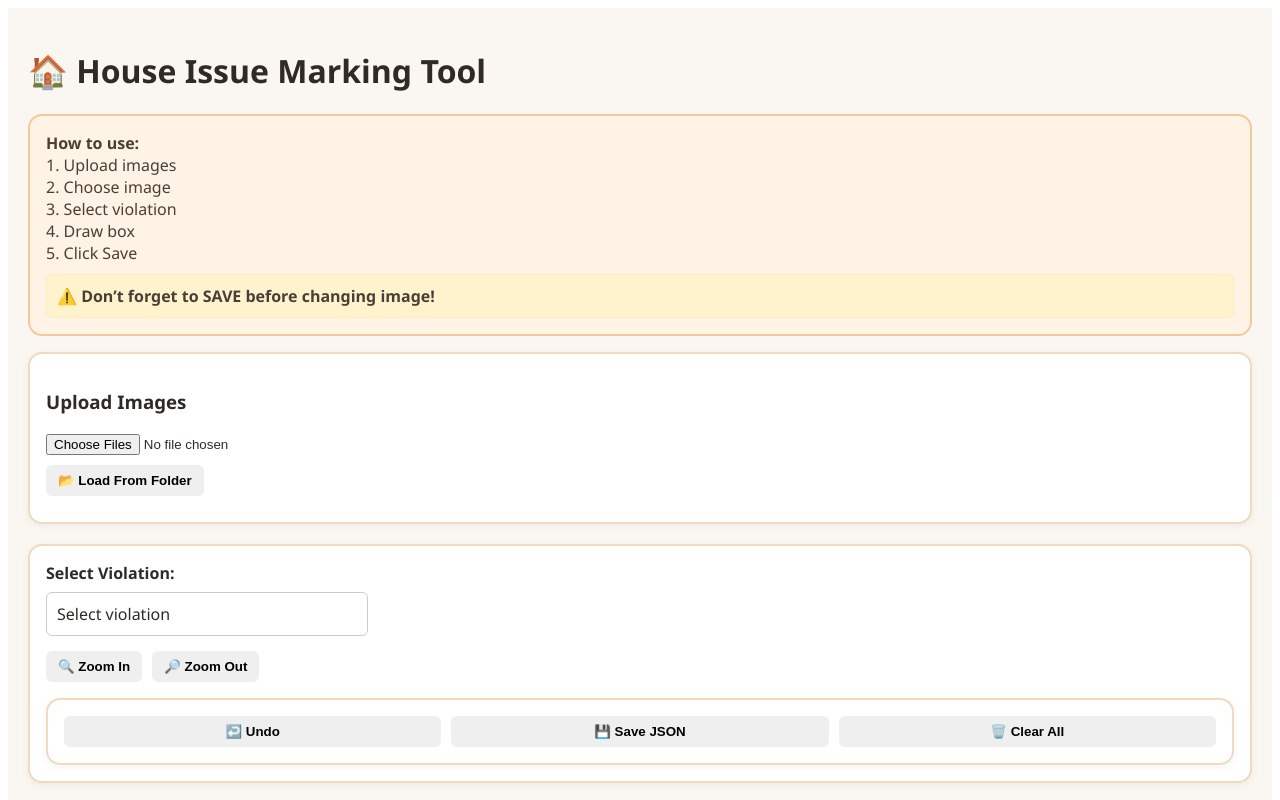
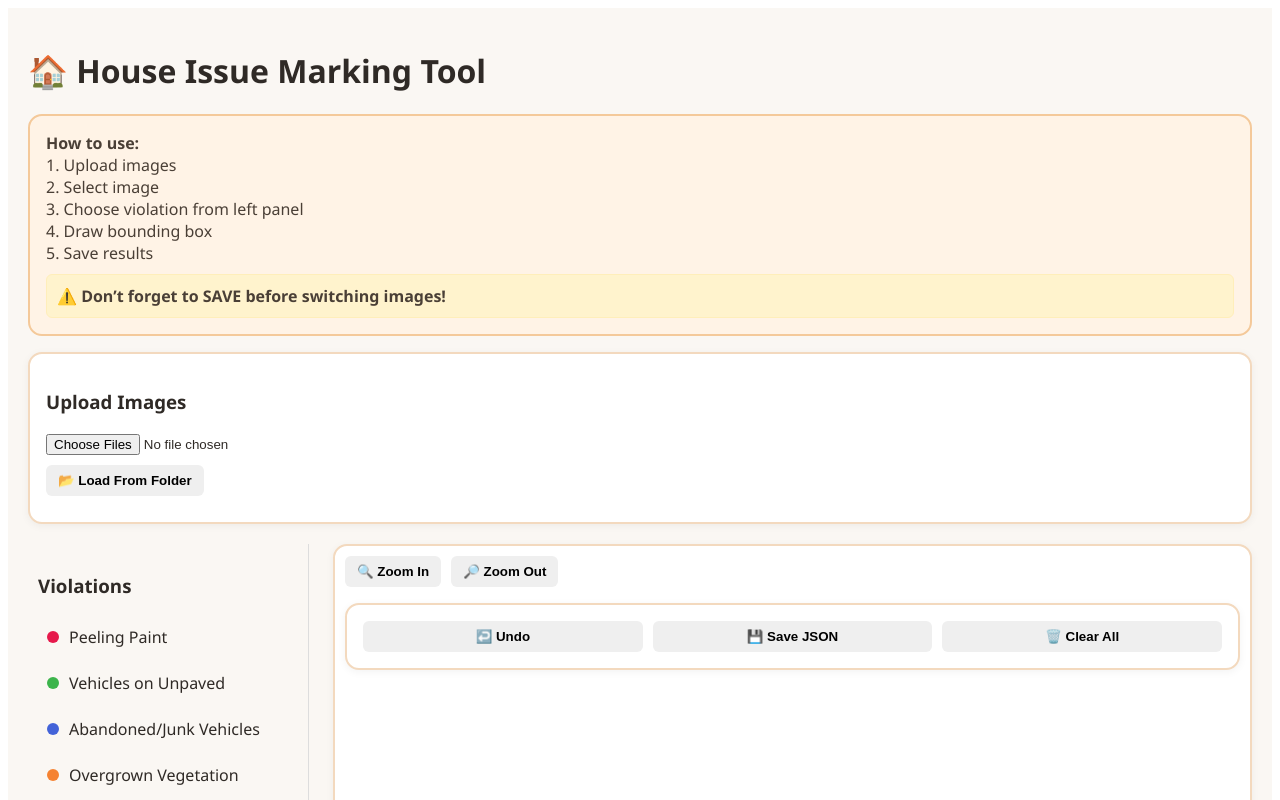
Before and after one commit to adullagayathri/housing_violations, a React (Create React App) app in the folder frontend/: page / in a window 1280 px wide. Shown: the top 800 px of the page. Built offline with nearby package versions, Linux system fonts and the light colour scheme.

Commit message:
Update App.js

```diff
--- a/frontend/src/App.js
+++ b/frontend/src/App.js
@@ -29,10 +29,10 @@ function App() {
   const [imageSource, setImageSource] = useState("Upload Images");
 
   const [scale, setScale] = useState(1);
-  const [showDropdown, setShowDropdown] = useState(false);
 
   const stageRef = useRef(null);
 
+  // reset zoom when image changes
   useEffect(() => {
     setScale(1);
   }, [selectedImage]);
@@ -87,10 +87,10 @@ function App() {
       <div className="help-box">
         <b>How to use:</b><br />
         1. Upload images<br />
-        2. Choose image<br />
-        3. Select violation<br />
-        4. Draw box<br />
-        5. Click Save
+        2. Select image<br />
+        3. Choose violation from left panel<br />
+        4. Draw bounding box<br />
+        5. Save results
 
         <div style={{
           marginTop: "10px",
@@ -100,11 +100,11 @@ function App() {
           borderRadius: "6px",
           fontWeight: "bold"
         }}>
-          ⚠️ Don’t forget to SAVE before changing image!
+          ⚠️ Don’t forget to SAVE before switching images!
         </div>
       </div>
 
-      {/* IMAGE SOURCE */}
+      {/* UPLOAD */}
       <UploadPanel
         images={images}
         setImages={setImages}
@@ -117,7 +117,9 @@ function App() {
           <label style={{ fontWeight: "bold", fontSize: "16px" }}>
             Change Image Here:
           </label>
+
           <br />
+
           <select
             value={selectedImage}
             onChange={(e) => setSelectedImage(e.target.value)}
@@ -130,89 +132,69 @@ function App() {
             }}
           >
             {Object.keys(images).map((img) => (
-              <option key={img} value={img}>{img}</option>
+              <option key={img} value={img}>
+                {img}
+              </option>
             ))}
           </select>
         </div>
       )}
 
-      <div className="main-content">
-        <div className="canvas-panel">
+      {/* MAIN LAYOUT */}
+      <div className="main-content" style={{ display: "flex" }}>
 
-          {/* VIOLATION DROPDOWN */}
-          <div style={{ marginBottom: "15px", position: "relative" }}>
-            <label style={{ fontWeight: "bold" }}>Select Violation:</label>
+        {/* LEFT SIDEBAR */}
+        <div
+          style={{
+            width: "260px",
+            borderRight: "1px solid #ddd",
+            padding: "10px",
+          }}
+        >
+          <h3>Violations</h3>
 
+          {Object.keys(VIOLATION_COLORS).map((v) => (
             <div
-              onClick={() => setShowDropdown(!showDropdown)}
+              key={v}
+              onClick={() => setSelectedViolation(v)}
               style={{
-                marginTop: "8px",
-                padding: "10px",
-                border: "1px solid #ccc",
+                display: "flex",
+                alignItems: "center",
+                padding: "8px",
+                marginBottom: "6px",
+                cursor: "pointer",
                 borderRadius: "6px",
-                width: "300px",
-                cursor: "pointer",
-                background: "#fff",
+                border:
+                  selectedViolation === v
+                    ? "1px solid #999"
+                    : "1px solid transparent",
+                background: "transparent",
               }}
             >
-              {selectedViolation ? (
-                <div style={{ display: "flex", alignItems: "center" }}>
-                  <div style={{
-                    width: "12px",
-                    height: "12px",
-                    borderRadius: "50%",
-                    background: VIOLATION_COLORS[selectedViolation],
-                    marginRight: "10px"
-                  }} />
-                  {selectedViolation}
-                </div>
-              ) : "Select violation"}
+              {/* color circle */}
+              <div
+                style={{
+                  width: "12px",
+                  height: "12px",
+                  borderRadius: "50%",
+                  backgroundColor: VIOLATION_COLORS[v],
+                  marginRight: "10px",
+                }}
+              />
+              {v}
             </div>
+          ))}
+        </div>
 
-            {showDropdown && (
-              <div style={{
-                position: "absolute",
-                top: "70px",
-                width: "300px",
-                border: "1px solid #ccc",
-                background: "#fff",
-                zIndex: 10,
-                maxHeight: "200px",
-                overflowY: "auto"
-              }}>
-                {Object.keys(VIOLATION_COLORS).map((v) => (
-                  <div
-                    key={v}
-                    onClick={() => {
-                      setSelectedViolation(v);
-                      setShowDropdown(false);
-                    }}
-                    style={{
-                      padding: "8px",
-                      display: "flex",
-                      alignItems: "center",
-                      cursor: "pointer"
-                    }}
-                  >
-                    <div style={{
-                      width: "12px",
-                      height: "12px",
-                      borderRadius: "50%",
-                      background: VIOLATION_COLORS[v],
-                      marginRight: "10px"
-                    }} />
-                    {v}
-                  </div>
-                ))}
-              </div>
-            )}
-          </div>
+        {/* RIGHT CANVAS */}
+        <div className="canvas-panel" style={{ flex: 1, padding: "10px" }}>
 
           {/* ZOOM */}
           <div style={{ marginBottom: "10px" }}>
             <button onClick={() => setScale((s) => Math.min(s + 0.2, 5))}>
               🔍 Zoom In
             </button>
+
             <button
               onClick={() => setScale((s) => Math.max(s - 0.2, 0.2))}
               style={{ marginLeft: "10px" }}
```
